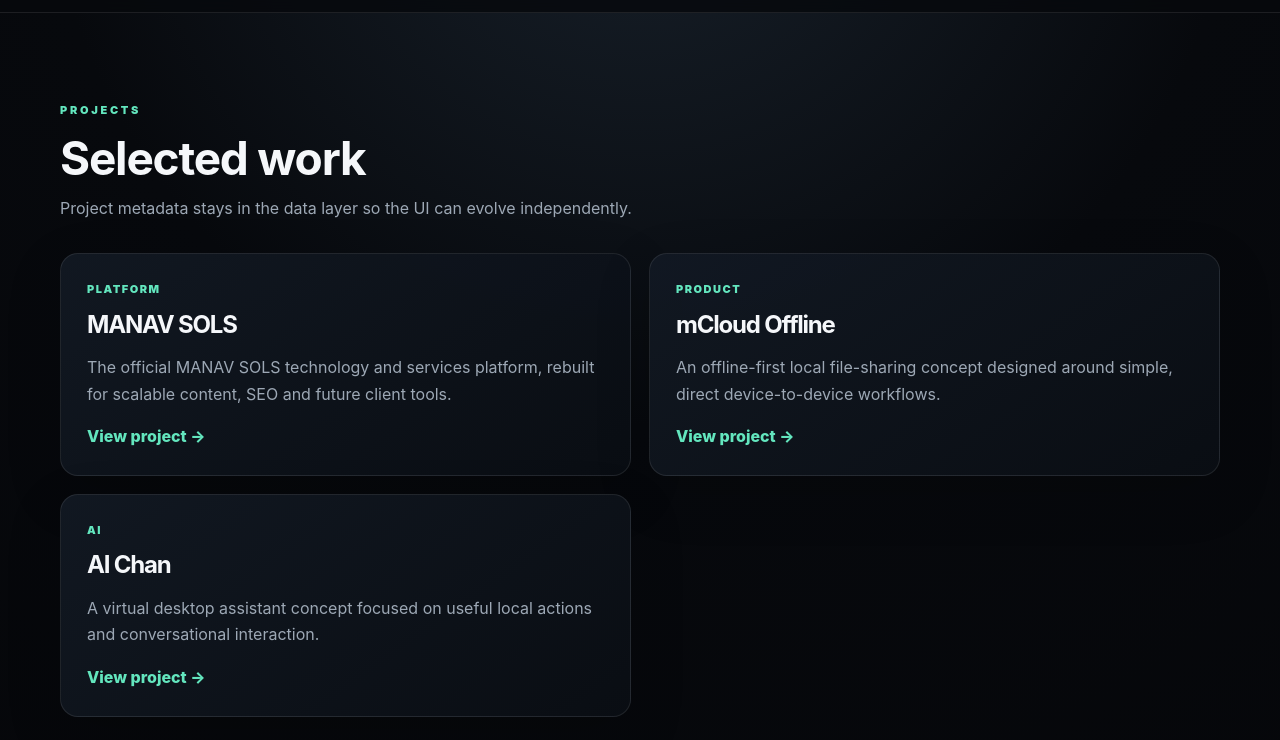
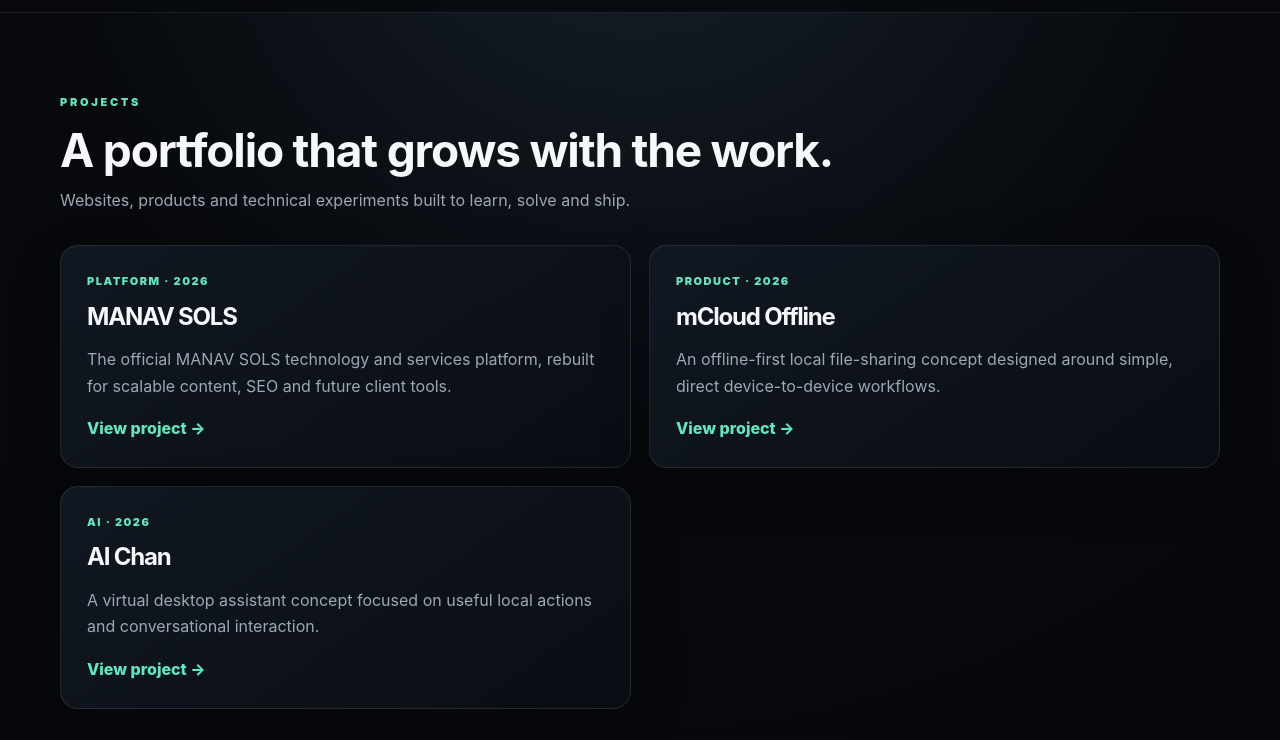
Before and after one commit to Manav9910ms/manavsols, an Astro site in the folder v2/: page /projects in a window 1280 px wide. Shown: the part 60-800 px from the top of the page. Built offline with nearby package versions, Linux system fonts and the light colour scheme; Astro itself is replaced by a stand-in of ours.

Commit message:
Build V2 projects index

```diff
--- a/v2/src/pages/projects/index.astro
+++ b/v2/src/pages/projects/index.astro
@@ -3,14 +3,13 @@ import BaseLayout from "../../layouts/BaseLayout.astro";
 import SectionHeading from "../../components/SectionHeading.astro";
 import { projects } from "../../data/site";
 ---
-
-<BaseLayout title="Projects | MANAV SOLS" description="Projects, products and experiments built by MANAV SOLS.">
-  <section class="section container">
-    <SectionHeading eyebrow="Projects" title="Selected work" description="Project metadata stays in the data layer so the UI can evolve independently." />
+<BaseLayout title="Projects" description="Selected websites, products and technology experiments by MANAV SOLS.">
+  <section class="detail-page container">
+    <SectionHeading eyebrow="Projects" title="A portfolio that grows with the work." description="Websites, products and technical experiments built to learn, solve and ship." />
     <div class="card-grid">
       {projects.map((project) => (
         <article class="card">
-          <p class="tag">{project.category}</p>
+          <p class="tag">{project.category} · {project.year}</p>
           <h2>{project.title}</h2>
           <p>{project.description}</p>
           <a href={`/projects/${project.slug}/`}>View project →</a>
```
